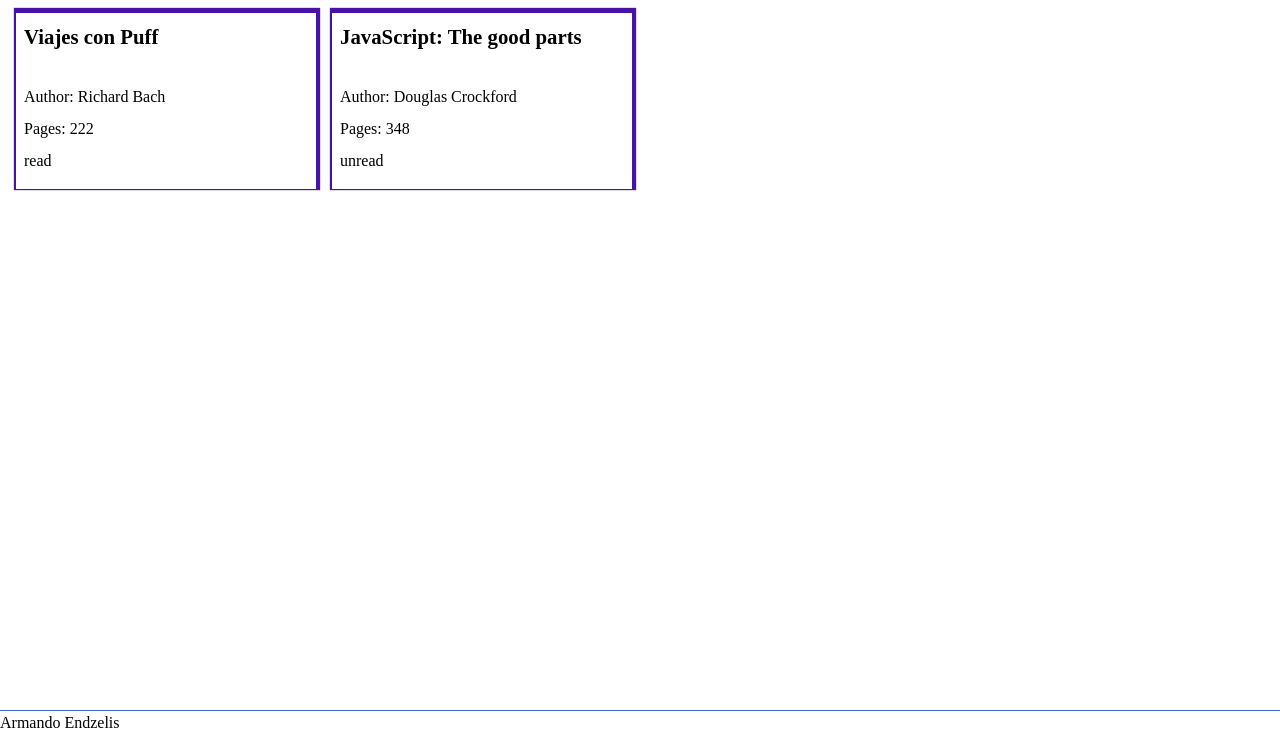
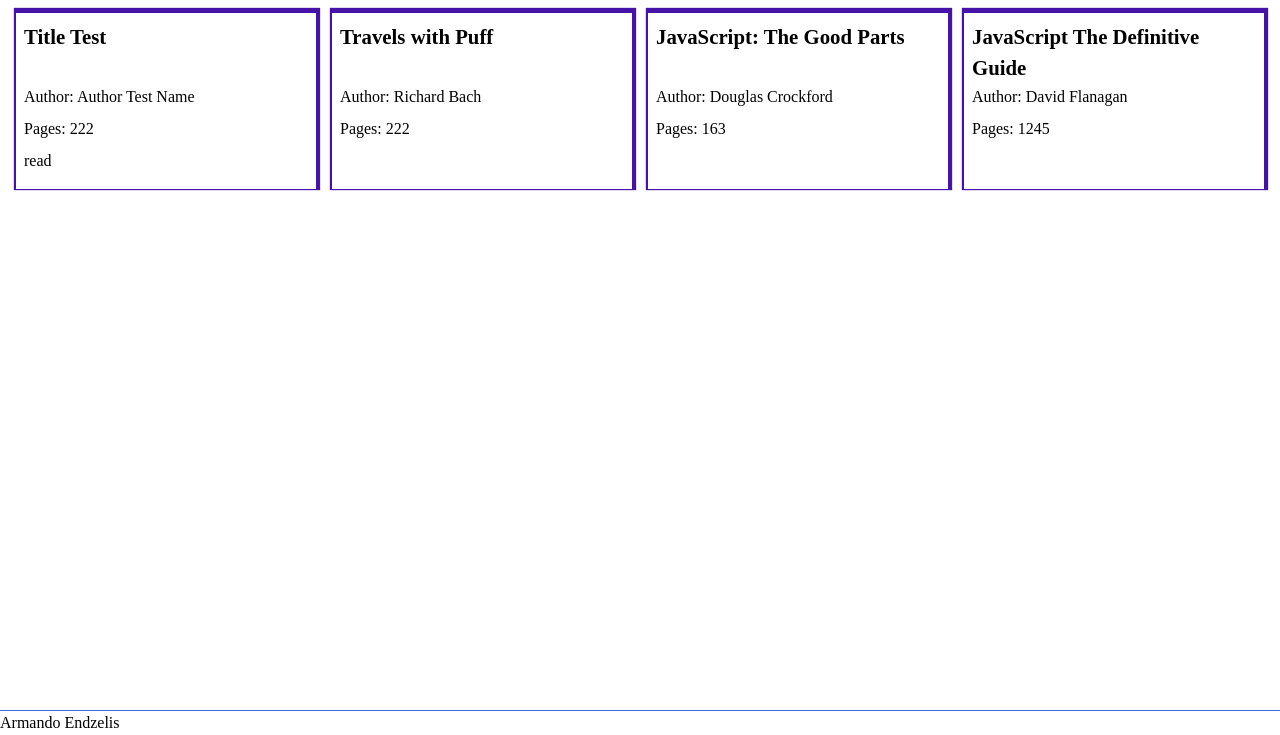
Before and after one commit to Endzelisp/library_top, a plain HTML site: page index.html in a window 1280 px wide. Shown: the part 65-800 px from the top of the page. Drawn offline with Linux system fonts and the light colour scheme.

Commit message:
Move book entries from the HTML to the JS array

```diff
--- a/index.html
+++ b/index.html
@@ -17,16 +17,10 @@
     </header>
     <main>
       <section class="book-card">
-        <h2>Viajes con Puff</h2>
-        <p>Author: Richard Bach</p>
+        <h2>Title Test</h2>
+        <p>Author: Author Test Name</p>
         <p>Pages: 222</p>
         <p>read</p>
-      </section>
-      <section class="book-card">
-        <h2>JavaScript: The good parts</h2>
-        <p>Author: Douglas Crockford</p>
-        <p>Pages: 348</p>
-        <p>unread</p>
       </section>
     </main>
     <footer>Armando Endzelis</footer>
--- a/script.js
+++ b/script.js
@@ -42,7 +42,23 @@
   this.pages = pages;
 }
 
-myLibrary = [];
+myLibrary = [
+  {
+    title: 'Travels with Puff',
+    author: 'Richard Bach',
+    pages: 222,
+  },
+  {
+    title: 'JavaScript: The Good Parts',
+    author: 'Douglas Crockford',
+    pages: 163,
+  },
+  {
+    title: 'JavaScript The Definitive Guide',
+    author: 'David Flanagan',
+    pages: 1245,
+  },
+];
 
 addBookBtn.addEventListener('pointerdown', function () {
   const newEntry = new Book(titleInput.value, authorInput.value, pagesInput.value);
@@ -52,3 +68,9 @@
   bookContainer.append(newCard.getCard())
   toggleModal();
 })
+
+myLibrary.forEach((item) => {
+  const newCard = new Card();
+  newCard.setInfo(item.title, item.author, item.pages);
+  bookContainer.append(newCard.getCard())
+})
```
